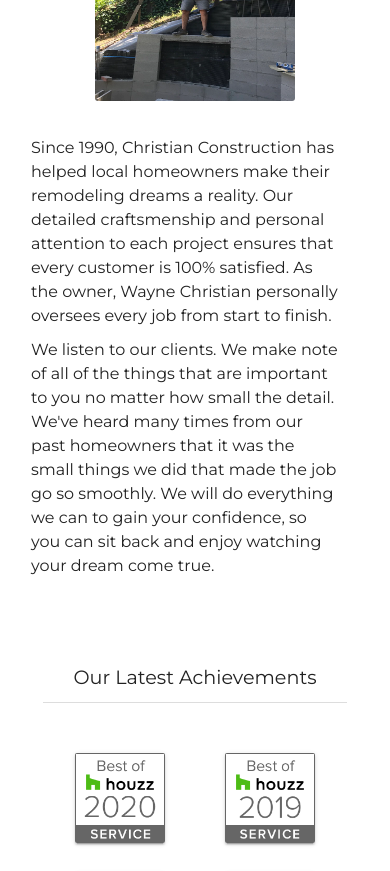
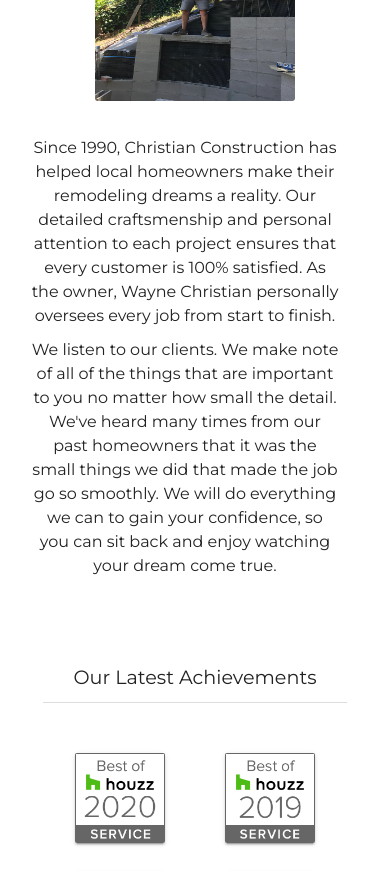
Before and after one commit to DWC01/christian-construction, a Next.js app: page / in a window 390 px wide. Shown: the part 1860-2731 px from the top of the page. Built offline with nearby package versions, Linux system fonts and the light colour scheme.

Commit message:
Made about text align center in mobile

```diff
--- a/src/components/home/About.js
+++ b/src/components/home/About.js
@@ -36,6 +36,9 @@ const useStyles = makeStyles(() => ({
 	'@media (max-width: 870px)': {
 		aboutContainer: {
 			flexDirection: 'column-reverse',
+		},
+		aboutTextContainer: {
+			textAlign: 'center',
 		},
 		profileImage: {
 			width: '200px',
```
